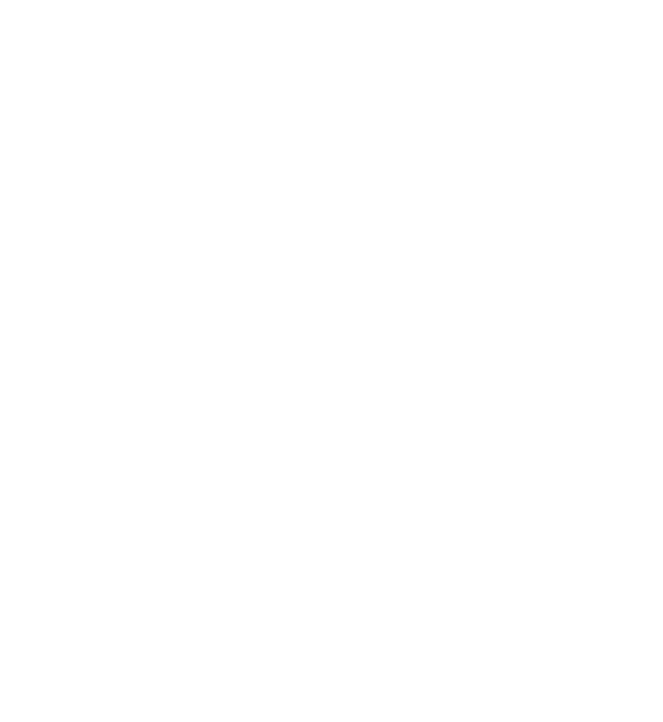
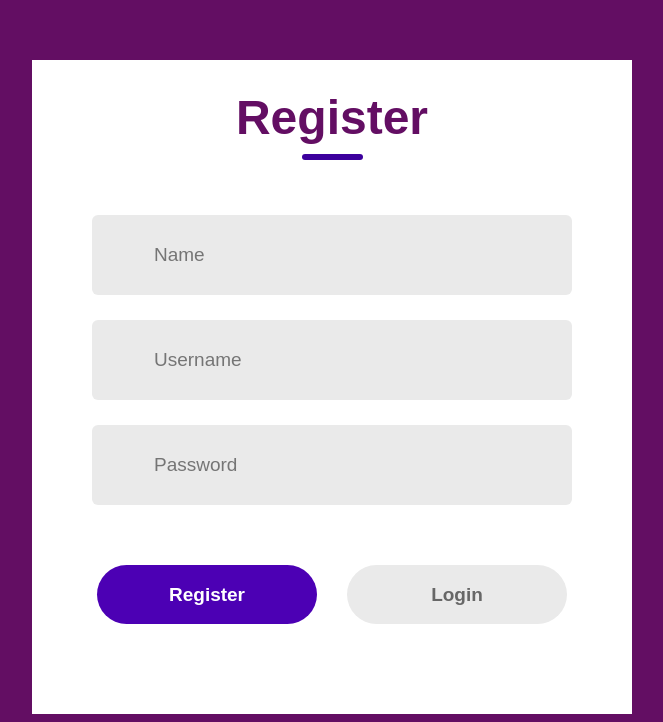
Before and after one commit to JoergeRyan/movie-ticketing-system-react-js, a React (Create React App) app in the folder movie-ticketing-system/: page /login in a window 1280 px wide. Before the commit this address had no page. Shown: the part 140-862 px from the top of the page, without its empty margins (308-971 px from the left). Before the commit the page ends 800 px from the top, so only its background shows below. Built offline with nearby package versions, Linux system fonts and the light colour scheme.

Commit message:
3rd commit

```diff
--- a/movie-ticketing-system/src/App.js
+++ b/movie-ticketing-system/src/App.js
@@ -11,7 +11,7 @@
             <Route path="menu" element={<Menu/>}></Route>
 
 
-            <Route path="menu" element={<Login/>}></Route>
+            <Route path="login" element={<Login/>}></Route>
 
         </Routes>
       </BrowserRouter>
--- a/movie-ticketing-system/src/Pages/Login/index.js
+++ b/movie-ticketing-system/src/Pages/Login/index.js
@@ -1,17 +1,25 @@
-import React from "react";
+import React, {useState}from "react";
 import "../../Stylesheets/Login.css";
 
 // import password_icon from "../../Assets/password.png";
 // import username_icon from "../../Assets/username.png";
 
 const Login = () => {
+
+    const [action,setAction] = useState("Register");
+
   return (
     <div className="container">
       <div className="header">
-        <div className="text">Login</div>
+        <div className="text">{action}</div>
         <div className="underline"></div>
       </div>
       <div className="inputs">
+        {action==="Login"?<div></div>:<div className="input">
+          <img src=" " alt="" />
+          <input placeholder="Name" type="name" />
+        </div>}
+
         <div className="input">
           <img src=" " alt="" />
           <input placeholder="Username" type="username" />
@@ -21,10 +29,11 @@
           <input placeholder="Password" type="password" />
         </div>
       </div>
-      <div className="submit.container">
-        <div className="submit">
-           <button>Login</button>
-            </div>
+
+
+      <div className="submit-container">
+        <div className={action==="Login"?"submit gray":"submit"} onClick={()=>{setAction("Register")}}>Register</div>
+        <div className={action==="Register"?"submit gray":"submit"} onClick={() =>{setAction("Login")}}>Login</div>
       </div>
     </div>
   );
--- a/movie-ticketing-system/src/Stylesheets/Login.css
+++ b/movie-ticketing-system/src/Stylesheets/Login.css
@@ -1,4 +1,6 @@
-
+body{
+    background-color: rgb(99, 14, 99);
+}
 .container {
   display: flex;
   flex-direction: column;
@@ -6,9 +8,93 @@
   margin-top: 200px;
   background: #fff;
   padding-bottom: 30px;
+  width:600px;
+
 }
 
 .header{
+    display: flex;
+    flex-direction: column;
+    align-items:center;
+    gap:9px;
+    width: 100%;
+    margin-top:30px;
+
+}
+
+.text{
+    color: rgb(99, 14, 99);
+    font-size: 48px;
+    font-weight: 700;
+    font-family: sans-serif;
+
+}
+
+.underline{
+    width: 61px;
+    height: 6px;
+    background: #3c009d;
+    border-radius: 9px;
+
+}
+
+.inputs{
+    margin-top: 55px;
+    display:flex;
+    flex-direction:column;
+    gap:25px;
 
 
 }
+
+.input{
+    display:flex;
+    align-items:center;
+    margin:auto;
+    width:480px;
+    height:80px;
+    background:#eaeaea;
+    border-radius:6px;
+
+}
+
+.input img{
+    margin:0px 30px;
+
+}
+.input input{
+    height:50px;
+    width:400px;
+    background:transparent;
+    border:none;
+    outline: none;
+    color:#797979;
+    font-size: 19px;
+
+}
+
+.submit-container{
+    display:flex;
+    gap:30px;
+    margin: 60px auto;
+
+}
+.submit{
+    display:flex;
+    justify-content:center;
+    align-items:center;
+    width:220px;
+    height:59px;
+    color:#fff;
+    background:#4c00b4;
+    border-radius:50px;
+    font-size:19px;
+    font-weight:700;
+    cursor:pointer;
+    font-family: sans-serif;
+}
+
+.gray{
+    background:#EAEAEA;
+    color:#676767;
+}
```
